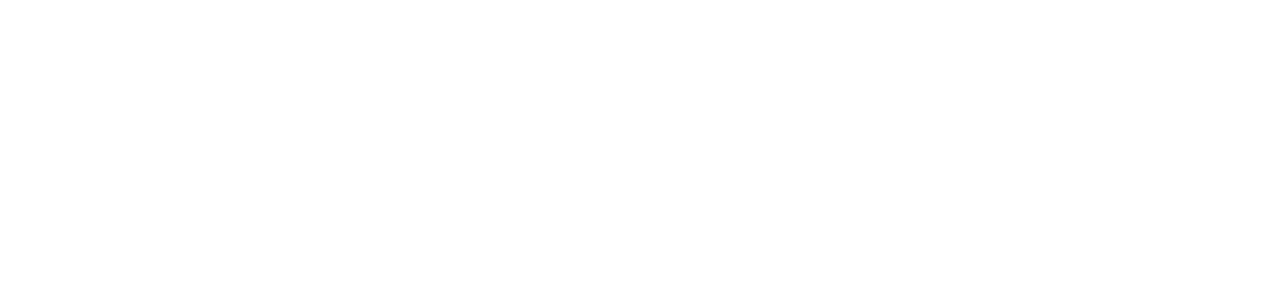
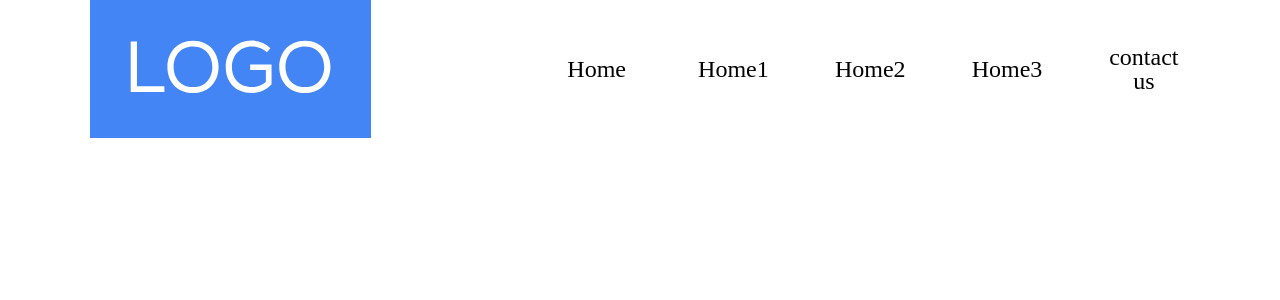
Before and after one commit to Gab096/figma-random-page, a React (Create React App) app: page / in a window 1280 px wide. Shown: the top 300 px of the page. Built offline with nearby package versions, Linux system fonts and the light colour scheme.

Commit message:
configurando ambiente e criando header

```diff
--- a/public/index.html
+++ b/public/index.html
@@ -3,6 +3,7 @@
   <head>
     <meta charset="utf-8" />
     <meta name="viewport" content="width=device-width, initial-scale=1" />
+    <link rel="stylesheet" href="./style.css">
     <title>Landing page</title>
   </head>
   <body>
--- /dev/null
+++ b/src/assets/index.js
@@ -0,0 +1,7 @@
+import LogoIcon from "./icons/LOGO.svg";
+
+export const Icons = {
+  Logo: LogoIcon,
+};
+
+export const images = {};
--- /dev/null
+++ b/src/common/colors/index.js
@@ -0,0 +1,9 @@
+const COLORS = {
+  BLUE: "#4385F5",
+  WHITE: "#FFF",
+  GRAY: "#dadada",
+  BLACK: "#000",
+  TRANSPARENT: "transparent",
+};
+
+export default COLORS;
--- /dev/null
+++ b/src/components/atomics/Button/index.jsx
@@ -0,0 +1,16 @@
+import React from 'react';
+import { CardButton } from './style';
+
+const Button = ({ title, onClick, img, background, color, type }) => {
+  return (
+    <CardButton background={background} color={color}>
+      <button type={type} onClick={onClick}>
+        <img src={img} alt="" />
+        {title}
+      </button>
+    </CardButton>
+  );
+};
+
+
+export default Button;
--- /dev/null
+++ b/src/components/atomics/Button/style.js
@@ -0,0 +1,17 @@
+import styled from "styled-components";
+import COLORS from "../../../common/colors/index";
+
+export const CardButton = styled.div`
+  width: 100%;
+  display: flex;
+  button {
+    cursor: pointer;
+    border: none;
+    width: 100%;
+    height: 48px;
+    background: ${(props) =>
+      props.background ? `${COLORS[props.background]}` : "none"};
+    color: ${(props) =>
+      props.color ? `${COLORS[props.color]}` : `${COLORS.WHITE}`};
+  }
+`;
--- /dev/null
+++ b/src/components/organisms/Header/index.jsx
@@ -0,0 +1,25 @@
+import React from 'react';
+
+import { ButtonsContainer, Container, LogoContainer } from './style';
+import Button from '../../../components/atomics/Button'
+import { Icons } from '../../../assets/index';
+import COLORS from '../../../common/colors';
+
+function Header() {
+  return (
+  <Container>
+    <LogoContainer>
+        <img src={Icons.Logo} alt="logo" />
+    </LogoContainer>
+    <ButtonsContainer>
+        <Button color={COLORS.BLACK} title="Home"  />
+        <Button color={COLORS.BLACK} title="Home1"  />
+        <Button color={COLORS.BLACK} title="Home2"  />
+        <Button color={COLORS.BLACK} title="Home3"  />
+        <Button color={COLORS.BLACK} title="contact us"  />
+    </ButtonsContainer>
+  </Container>
+  );
+}
+
+export default Header;
--- /dev/null
+++ b/src/components/organisms/Header/style.js
@@ -0,0 +1,33 @@
+import styled from "styled-components";
+import COLORS from "../../../common/colors";
+
+export const Container = styled.div`
+  display: flex;
+  justify-content: space-around;
+  align-items: center;
+`;
+export const LogoContainer = styled.div`
+  width: auto;
+  height: auto;
+  padding: 40px;
+  background: ${COLORS.BLUE};
+  img {
+    width: 100%;
+  }
+`;
+export const ButtonsContainer = styled.div`
+  width: 50%;
+  display: flex;
+  align-items: center;
+  gap: 44px;
+  button {
+    font-family: "Abel";
+    font-style: normal;
+    font-weight: 300;
+    font-size: 24px;
+    line-height: 24px;
+    :hover {
+      color: ${COLORS.BLUE};
+    }
+  }
+`;
--- /dev/null
+++ b/src/pages/Home/index.jsx
@@ -0,0 +1,13 @@
+import React from 'react';
+import Header from '../../components/organisms/Header';
+import { Container } from './style';
+
+function Home() {
+  return(
+  <Container>
+    <Header />
+  </Container>
+  );
+}
+
+export default Home;
--- /dev/null
+++ b/src/pages/Home/style.js
@@ -0,0 +1,6 @@
+import styled from "styled-components";
+
+export const Container = styled.div`
+  display: flex;
+  flex-direction: column;
+`;
--- a/src/routes/routes.js
+++ b/src/routes/routes.js
@@ -1,13 +1,13 @@
 import { Suspense } from "react";
-import { Switch, Route,} from "react-router-dom";
+import { Switch, Route } from "react-router-dom";
 
-//import Home from "../pages/home";
+import Home from "../pages/Home";
 
 const Router = () => {
   return (
     <Suspense fallback={<p>Carregando...</p>}>
       <Switch>
-        {/* <Route exact path="/" component={Home} /> */}
+        <Route exact path="/" component={Home} />
       </Switch>
     </Suspense>
   );
```
Also changed, not shown: src/assets/icons/LOGO.svg (added).
